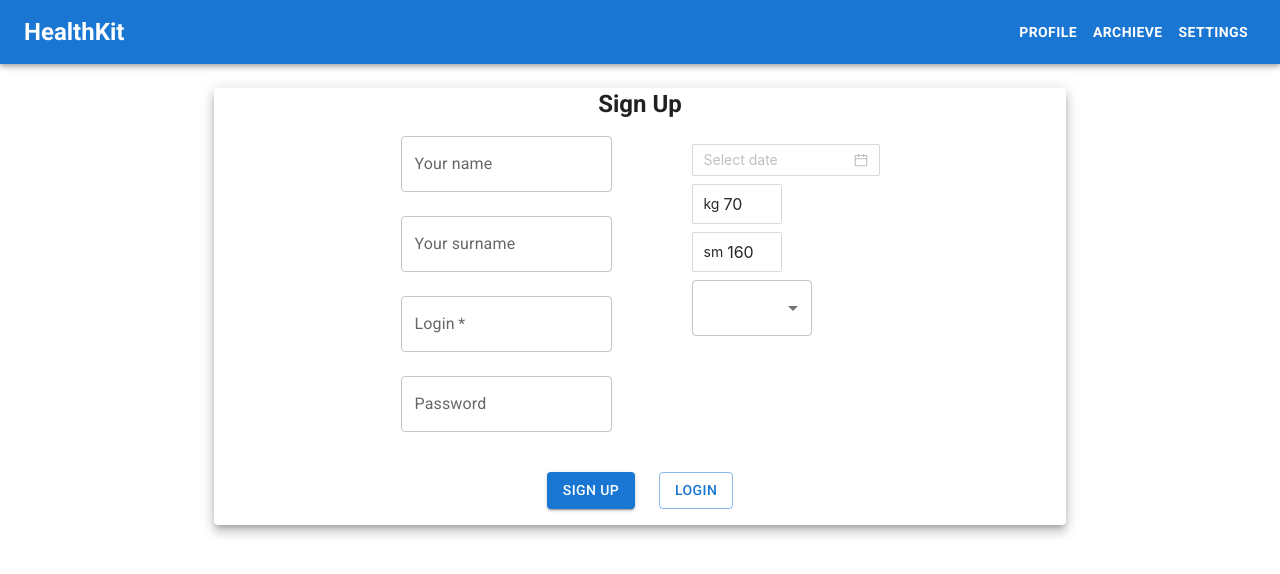
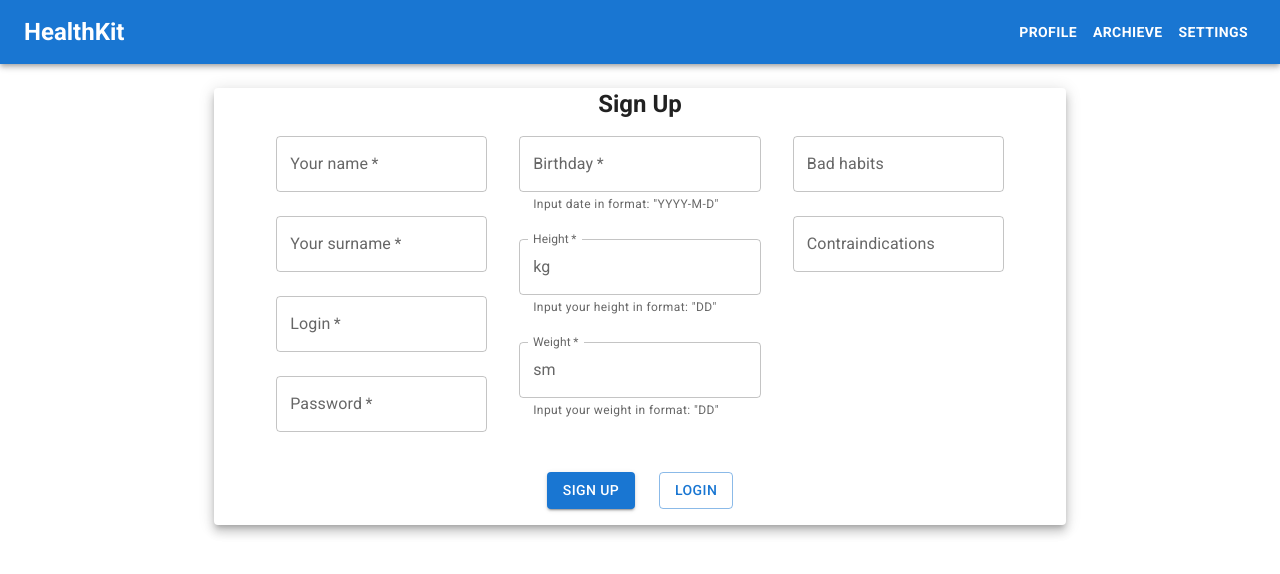
Before and after one commit to EkaterinaPushkova/health-kit, a React (Create React App) app: page /registration in a window 1280 px wide. Shown: the top 574 px of the page. Built offline with nearby package versions, Linux system fonts and the light colour scheme.

Commit message:
delete antd, refactor register to OK design

```diff
--- a/src/App.js
+++ b/src/App.js
@@ -1,5 +1,4 @@
 import React from 'react';
-
 import {useState} from 'react';
 import Register from './pages/Registration/registration';
 import AppBarHead from './components/AppBarHead';
@@ -15,10 +14,8 @@ function App() {
   return(
     <React.StrictMode>
 
-
       <BrowserRouter>
       <AppBarHead />
-
       <Routes>
       <Route exact path='/' element={<Auth/>}/>
       <Route  path='/registration' element={<Register />}/>
@@ -26,9 +23,7 @@ function App() {
       </BrowserRouter>
 
 
-
     </React.StrictMode>
-
 
   )
 
--- a/src/index.js
+++ b/src/index.js
@@ -1,5 +1,5 @@
 import React from 'react';
-import 'antd/dist/antd.css';
+import 'antd/dist/antd.min.css';
 import ReactDOM from 'react-dom/client';
 import './index.css';
 import App from './App';
--- a/src/pages/Registration/registration.js
+++ b/src/pages/Registration/registration.js
@@ -1,9 +1,7 @@
-import { Container, Grid, Paper, Typography, TextField, Box, Button, Select, MenuItem, FormControl } from "@mui/material";
+import { Container, Grid, Paper, Typography, TextField, Box, Button, InputAdornment } from "@mui/material";
 import axios from 'axios';
 import { Link} from 'react-router-dom'
 import { useState} from 'react';
-import { DatePicker, InputNumber, Space } from 'antd';
-
 
 
 function Register() {
@@ -30,7 +28,7 @@ function Register() {
     setSurname(e.target.value)
   }
   const handleBirthdayChange = (e) => {
-    setBirthday(e.target.value)
+    setBirthday(e.target.value);
   }
   const handleWeightChange = (e) => {
     setWeight(e.target.value)
@@ -49,7 +47,7 @@ function Register() {
 
         <Typography variant="h5" align="center" color="textPrimary" fontWeight="600">Sign Up</Typography>
 
-        <Grid container justifyContent="center" direction='row'>        {/*grid for 2 containers */}
+        <Grid container justifyContent="center" direction='row'>        {/*grid for 3 containers */}
 
             <Grid  justifyContent="center" direction='column'>        {/*first grid container inputs */}
               <Box sx={{
@@ -58,11 +56,13 @@ function Register() {
                  mb: 3,
                 },
                 alignItems: 'center',
-                mr: 10,
-                my: 2
+                // mr: 10,
+                my: 2,
+                mx: 2
               }}>
               <Grid item lg={12} xs={12}>
                 <TextField
+                  required
                   id="outlined-helperText"
                   label="Your name"
                   placeholder="Your name"
@@ -72,6 +72,7 @@ function Register() {
               </Grid>
               <Grid item lg={12} xs={12}>
                 <TextField
+                  required
                   id="outlined"
                   label="Your surname"
                   placeholder="Your surname"
@@ -90,6 +91,7 @@ function Register() {
               </Grid>
               <Grid item lg={12} xs={12}>
                 <TextField
+                  required
                   id="outlined-password-input"
                   label="Password"
                   type="password"
@@ -100,51 +102,63 @@ function Register() {
               </Box>
               </Grid>
 
-            <Grid item>
-            <Box sx={{mt: 3}}>
-              <Space direction="vertical">
-                {/* <p>Your birthday</p> */}
-                  <DatePicker                           //Birthday
-                    onChange={handleBirthdayChange}
+            <Grid justifyContent="center" direction='column'>  {/*second grid inputs container*/}
+            <Box sx={{
+                '& .MuiTextField-root': {
+                 width: '100%',
+                 mb: 3,
+                },
+                mt: 2,
+                mx: 2}}>
+              <Grid item lg={12} xs={12}>
+                <TextField
+                  required
+                  label="Birthday" //*add validation to form '2022-12-31'
+                  helperText='Input date in format: "YYYY-М-D" '
+
+                />
+              </Grid>
+              <Grid item lg={12} xs={12}>
+              <TextField
+                  required
+                  label="Height" //*add validation to numeric
+                  InputProps={{ startAdornment:
+                    <InputAdornment position="start">kg</InputAdornment>, }}
+                    helperText='Input your height in format: "DD"'
+                />
+              </Grid>
+              <Grid item lg={12} xs={12}>
+              <TextField
+                  required
+                  label="Weight" //*add validation to numeric
+                  InputProps={{ startAdornment:
+                    <InputAdornment position="start">sm</InputAdornment>, }}
+                    helperText='Input your weight in format: "DD"'
+                />
+              </Grid>
+
+            </Box>
+            </Grid>
+
+            <Grid justifyContent="center" direction='column'>       {/*third grid inputs container*/}
+            <Box sx={{
+              '& .MuiTextField-root': {
+                 width: '100%',
+                 mb: 3,
+                },
+                mt: 2,
+                mx: 2}}>
+              <Grid item lg={12} xs={12}>
+                <TextField
+                    label="Bad habits" //*add validation to numeric
                   />
-                {/* <p>Your weight</p> */}
-                  <InputNumber                              // Weight
-                    size="large"
-                    min={30}
-                    max={180}
-                    defaultValue={70}
-                    prefix='kg'
-                    onChange={handleWeightChange}
-                    helperText='label'
+                </Grid>
+                <Grid item lg={12} xs={12}>
+                <TextField
+                    label="Contraindications"
                   />
-                  <InputNumber                               // Height
-                    size="large"
-                    min={140}
-                    max={230}
-                    defaultValue={160}
-                    prefix='sm'
-                    onChange={handleHeightChange}
-                    helperText='label'
-                  />
-                  <FormControl sx={{mt: 0, minWidth: 120 }}>  {/* bad habits */}
-                 <Select
-                    labelId="demo-select-small"
-                    id="demo-select-small"
-                    // value={age}
-                    label="Age"
-                    onChange={handleBadhabitsChange}
-                  >
-                    <MenuItem value="">
-                      <em>None</em>
-                    </MenuItem>
-                    <MenuItem value={10}>Ten</MenuItem>
-                    <MenuItem value={20}>Twenty</MenuItem>
-                    <MenuItem value={30}>Thirty</MenuItem>
-                  </Select>
-                  </FormControl>
-              </Space>
+              </Grid>
             </Box>
-
             </Grid>
 
             </Grid>
@@ -166,7 +180,7 @@ function Register() {
                   variant='contained'
                   onClick={() => {
                     axios
-                      .get(`//localhost:8080/registration`, {
+                      .get(`//localhost:8080/registration`, {  //add new input to DB!! + config validation
                         params:{
                           login: login,
                           password: password,
```
Also changed, not shown: 1 other file (tests, documents, lock files or other folders).
